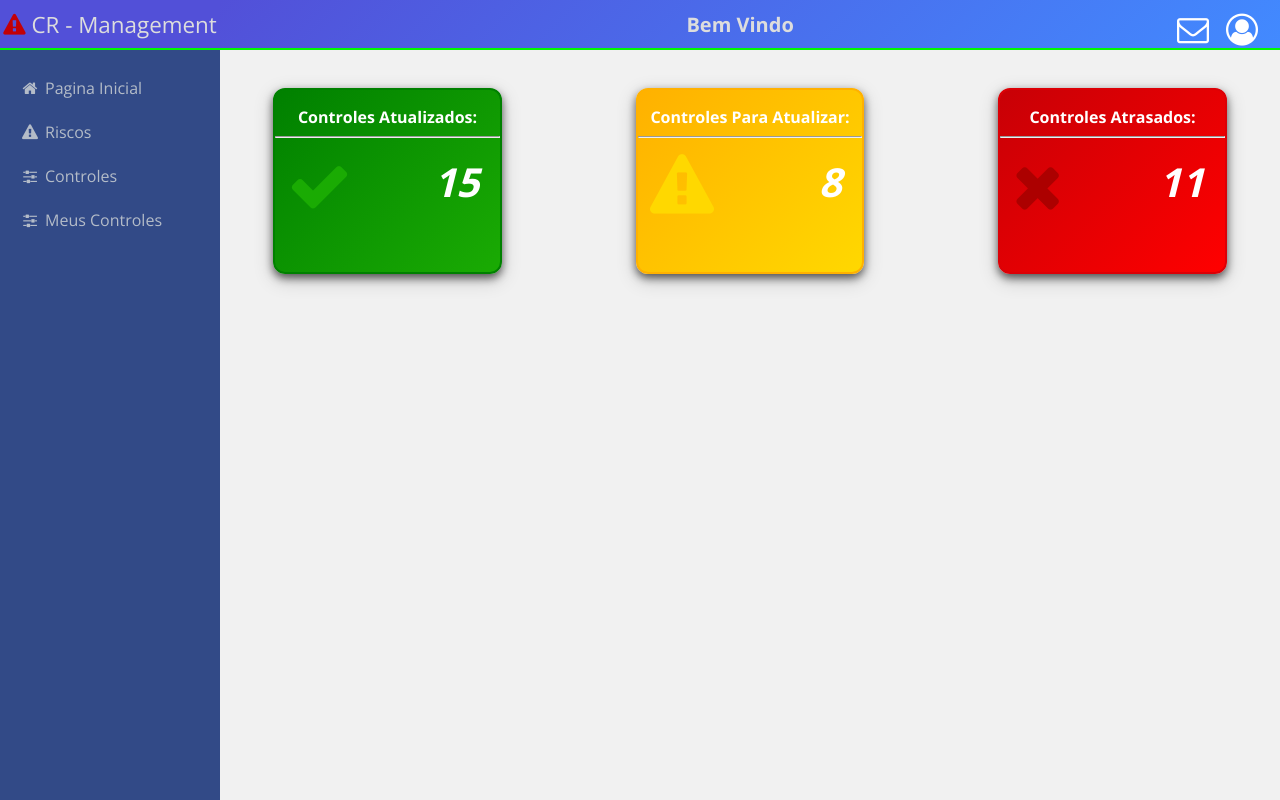
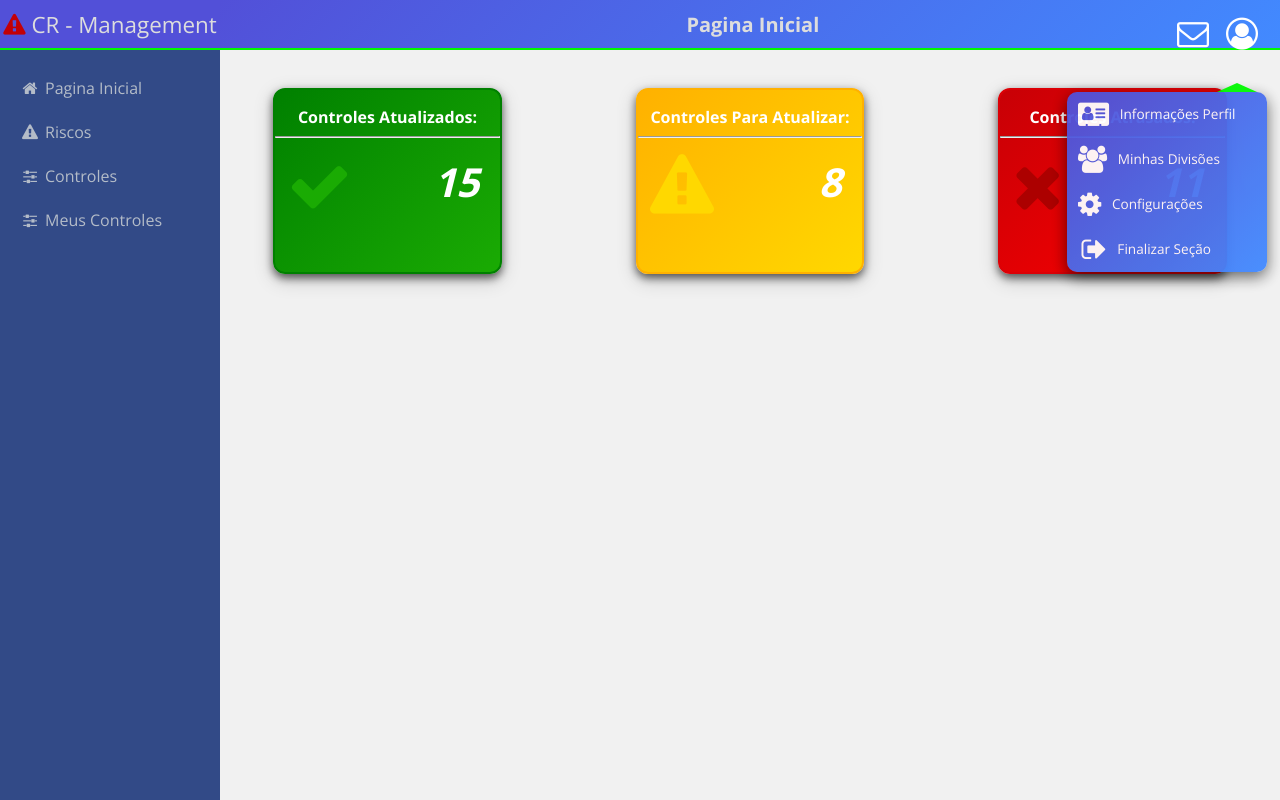
Before and after one commit to DaviLucas-dev/CR-Management, a React (Create React App) app: page / in a window 1280 px wide. Both pictures are taken after a click on the button 1241 px from the left and 29 px from the top of the page. Built offline with nearby package versions, Linux system fonts and the light colour scheme.

Commit message:
Menu do botão usuario

```diff
--- a/src/components/shared/template/Botoes.jsx
+++ b/src/components/shared/template/Botoes.jsx
@@ -12,7 +12,7 @@ transition: 0.2 ease-out;
     background: #1AAB03;
     transition: 0.2s ease-out;
     cursor: pointer;
-    boxShadow: 0 4px 8px 0 rgba(0, 0, 0, 0.2), 0 6px 20px 0 rgba(0, 0, 0, 0.19);
+    box-shadow: 0 4px 8px 0 rgba(0, 0, 0, 0.2), 0 6px 20px 0 rgba(0, 0, 0, 0.19);
 }
 
 `
@@ -198,3 +198,57 @@ transition: all .3s ease-in-out;
 }
 
 `
+
+export const BotaoMenuTopo = styled.div`
+color: white;
+background: transparent;
+width: 125%;
+margin-left: -12%;
+height: 45px;
+margin-top: -20px;
+border-top-left-radius: 10px;
+border-top-right-radius: 10px;
+display: flex;
+align-items: center;
+cursor: pointer;
+
+&:hover {
+    background: rgba(214,214,214, 0.5);
+
+}
+
+`
+
+export const BotaoMenuMeio = styled.div`
+color: white;
+background: transparent;
+width: 125%;
+margin-left: -12%;
+height: 45px;
+display: flex;
+align-items: center;
+cursor: pointer;
+
+&:hover {
+    background: rgba(214,214,214, 0.5);
+}
+
+`
+
+export const BotaoMenuBase = styled.div`
+color: white;
+background: transparent;
+width: 125%;
+margin-left: -12%;
+height: 45px;
+border-bottom-left-radius: 10px;
+border-bottom-right-radius: 10px;
+display: flex;
+align-items: center;
+cursor: pointer;
+
+&:hover {
+    background: rgba(255,0,0, 0.5);;
+}
+
+`
--- a/src/components/shared/template/Divs.jsx
+++ b/src/components/shared/template/Divs.jsx
@@ -14,51 +14,42 @@ width: 89px;
 height: 5%;
 cursor: default;
 margin-left: 70%;
-margin-top: -6%;
+margin-top: -73px;
 display: flex;
 
 @media (max-width: 1250px)
 {
     margin-left: 69%;
-    margin-top: -6.3%;
 }
 
 @media (max-width: 1190px)
 {
-
     margin-left: 68%;
-    margin-top: -6.4%;
 }
 
 @media (max-width: 1130px)
 {
-
     margin-left: 67%;
-    margin-top: -6.7%;
 }
 
 @media (max-width: 1080px)
 {
     margin-left: 66%;
-    margin-top: -7.1%;
 }
 
 @media (max-width: 1060px)
 {
     margin-left: 65%;
-    margin-top: -7.4%;
 }
 
 @media (max-width: 1020px)
 {
     margin-left: 64%;
-    margin-top: -7.6%;
 }
 
 @media (max-width: 1000px)
 {
     margin-left: 63%;
-    margin-top: -7.7%;
 }
 
 @media (max-width: 980px)
@@ -69,87 +60,100 @@ display: flex;
 @media (max-width: 950px)
 {
     margin-left: 61%;
-    margin-top: -7.9%;
 }
 
 @media (max-width: 920px)
 {
 
     margin-left: 60%;
-    margin-top: -8.4%;
 }
 
 @media (max-width: 890px)
 {
     margin-left: 59%;
-    margin-top: -8.7%;
 }
 
 @media (max-width: 860px)
 {
     margin-left: 58%;
-    margin-top: -8.9%;
 }
 
 @media (max-width: 830px)
 {
     margin-left: 57%;
-    margin-top: -9.3%;
 }
 
 @media (max-width: 800px)
 {
     margin-left: 82%;
-    margin-top: -9.6%;
-}
-
-@media (max-width: 760px)
-{
-    margin-top: -9.8%;
 }
 
 @media (max-width: 700px)
 {
 
     margin-left: 80%;
-    margin-top: -11.2%;
 }
 
 @media (max-width: 660px)
 {
     margin-left: 80%;
-    margin-top: -11.7%;
 }
 
 @media (max-width: 620px)
 {
     margin-left: 79%;
-    margin-top: -12.7%;
 }
 
 @media (max-width: 590px)
 {
     margin-left: 77%;
-    margin-top: -13%;
 }
 
 @media (max-width: 550px)
 {
     margin-left: 77%;
-    margin-top: -13.5%;
 }
 
 @media (max-width: 520px)
 {
     margin-left: 75%;
-    margin-top: -14.3%;
 }
 
 @media (max-width: 490px)
 {
     margin-left: 75%;
-    margin-top: -15.3%;
 }
 
+`
+
+export const DivOpcoesUsuario = styled.div`
+
+    margin: 0 auto;
+    background: linear-gradient(-45deg, #428AFF, #5250D8);
+    font-family: 'open sans';
+    font-size: 0.85em;
+    line-height: 1.6em;
+    border-radius: 10px;
+    opacity: 0.95;
+    width: 160px;
+    height: 140px;
+    color: #fff;
+    padding: 20px;
+    position: absolute;
+    margin-left: 62%;
+    box-shadow: 0 5px 15px rgba(0, 0, 0, 0.6);
+
+    :after{
+        content: "";
+        width: 0;
+        height: 0;
+        position: absolute;
+        background: linear-gradient(-45deg, #428AFF, #5250D8);
+        border-left: 20px solid transparent;
+        border-right: 20px solid transparent;
+        border-bottom: 9px solid #00F900;
+        top: -9px;
+        left: 75%;
+    }
 
 `
--- a/src/components/telas/PaginaControles/PgControles.jsx
+++ b/src/components/telas/PaginaControles/PgControles.jsx
@@ -1,6 +1,6 @@
 import React, { useState } from 'react';
-import { BotaoPerfilUsuario, BotaoNotifiUsuario } from '../../shared/template/Botoes';
-import { DivConteudo, DivUsersMenu } from '../../shared/template/Divs'
+import { BotaoMenuBase, BotaoMenuMeio, BotaoMenuTopo, BotaoPerfilUsuario, BotaoNotifiUsuario } from '../../shared/template/Botoes';
+import { DivConteudo, DivUsersMenu, DivOpcoesUsuario } from '../../shared/template/Divs'
 
 const PgControles = props => {
 
@@ -11,6 +11,7 @@ const PgControles = props => {
     }
 
     const [carregouItensIniciais, setCarregouItensIniciais] = useState(false)
+    const [mostraMenu, setmostraMenu] = useState(false)
 
     if(!carregouItensIniciais){
 
@@ -20,12 +21,42 @@ const PgControles = props => {
 
     }
 
+    function AbrirMenuDoUsuario() {
+
+        if(mostraMenu){
+            setmostraMenu(false)
+        } else{
+            setmostraMenu(true)
+        }
+
+    }
+
     return (
 
         <DivConteudo>
 
-            <DivUsersMenu> <BotaoNotifiUsuario><i class="fa fa-envelope-o fa-2x" aria-hidden="true"></i></BotaoNotifiUsuario><BotaoPerfilUsuario><i class="fa fa-user-circle-o fa-2x" aria-hidden="true" ></i></BotaoPerfilUsuario></DivUsersMenu>
+            <DivUsersMenu> <BotaoNotifiUsuario><i class="fa fa-envelope-o fa-2x" aria-hidden="true"></i></BotaoNotifiUsuario><BotaoPerfilUsuario onClick={() => AbrirMenuDoUsuario(true)}><i class="fa fa-user-circle-o fa-2x" aria-hidden="true" ></i></BotaoPerfilUsuario></DivUsersMenu>
+
+
             <h2>Aqui vai ficar todos os controles da divisao</h2>
+
+
+
+            {mostraMenu
+
+                ? <DivOpcoesUsuario style={{marginTop: "-93px"}}>
+
+                    <BotaoMenuTopo> &nbsp;&nbsp;&nbsp;<i class="fa fa-address-card fa-2x" aria-hidden="true"></i> &nbsp;&nbsp;&nbsp;Informações Perfil </BotaoMenuTopo>
+                    <BotaoMenuMeio> &nbsp;&nbsp;&nbsp;<i class="fa fa-users fa-2x" aria-hidden="true"></i> &nbsp;&nbsp;&nbsp;Minhas Divisões </BotaoMenuMeio>
+                    <BotaoMenuMeio> &nbsp;&nbsp;&nbsp;<i class="fa fa-cog fa-2x" aria-hidden="true"></i> &nbsp;&nbsp;&nbsp;Configurações </BotaoMenuMeio>
+                    <BotaoMenuBase> &nbsp;&nbsp;&nbsp;&nbsp;<i class="fa fa-sign-out fa-2x" aria-hidden="true"></i> &nbsp;&nbsp;&nbsp;Finalizar Seção </BotaoMenuBase>
+
+
+                </DivOpcoesUsuario>
+
+                : <div style={{background: "red"}}></div>
+
+            }
 
         </DivConteudo>
 
--- a/src/components/telas/PaginaInicial/PgInicial.jsx
+++ b/src/components/telas/PaginaInicial/PgInicial.jsx
@@ -1,6 +1,6 @@
 import React, { useState } from 'react';
-import { BotaoPerfilUsuario, BotaoNotifiUsuario, BotaoControlesAtualizados, BotaoControlesAtualizar, BotaoControlesAtrasados } from '../../shared/template/Botoes';
-import { DivConteudo, DivUsersMenu } from '../../shared/template/Divs'
+import { BotaoMenuBase, BotaoMenuMeio, BotaoMenuTopo, BotaoPerfilUsuario, BotaoNotifiUsuario, BotaoControlesAtualizados, BotaoControlesAtualizar, BotaoControlesAtrasados } from '../../shared/template/Botoes';
+import { DivConteudo, DivUsersMenu, DivOpcoesUsuario } from '../../shared/template/Divs'
 
 const PgInicial = (props) => {
 
@@ -11,6 +11,7 @@ const PgInicial = (props) => {
     }
 
     const [carregouItensIniciais, setCarregouItensIniciais] = useState(false)
+    const [mostraMenu, setmostraMenu] = useState(false)
 
     if(!carregouItensIniciais){
 
@@ -20,10 +21,20 @@ const PgInicial = (props) => {
 
     }
 
+    function AbrirMenuDoUsuario() {
+
+        if(mostraMenu){
+            setmostraMenu(false)
+        } else{
+            setmostraMenu(true)
+        }
+
+    }
+
     return (
         <DivConteudo>
 
-        <DivUsersMenu> <BotaoNotifiUsuario><i class="fa fa-envelope-o fa-2x" aria-hidden="true"></i></BotaoNotifiUsuario><BotaoPerfilUsuario><i class="fa fa-user-circle-o fa-2x" aria-hidden="true" ></i></BotaoPerfilUsuario></DivUsersMenu>
+        <DivUsersMenu> <BotaoNotifiUsuario><i class="fa fa-envelope-o fa-2x" aria-hidden="true"></i></BotaoNotifiUsuario><BotaoPerfilUsuario onClick={() => AbrirMenuDoUsuario(true)}><i class="fa fa-user-circle-o fa-2x" aria-hidden="true" ></i></BotaoPerfilUsuario></DivUsersMenu>
 
             <div id="CardsControles" style={{ width: "100%", height: "27%", backgroundColor:"", display: "flex"}}>
 
@@ -50,6 +61,22 @@ const PgInicial = (props) => {
 
             </div>
 
+            {mostraMenu
+
+                ? <DivOpcoesUsuario style={{marginTop: "-178px"}}>
+
+                    <BotaoMenuTopo> &nbsp;&nbsp;&nbsp;<i class="fa fa-address-card fa-2x" aria-hidden="true"></i> &nbsp;&nbsp;&nbsp;Informações Perfil </BotaoMenuTopo>
+                    <BotaoMenuMeio> &nbsp;&nbsp;&nbsp;<i class="fa fa-users fa-2x" aria-hidden="true"></i> &nbsp;&nbsp;&nbsp;Minhas Divisões </BotaoMenuMeio>
+                    <BotaoMenuMeio> &nbsp;&nbsp;&nbsp;<i class="fa fa-cog fa-2x" aria-hidden="true"></i> &nbsp;&nbsp;&nbsp;Configurações </BotaoMenuMeio>
+                    <BotaoMenuBase> &nbsp;&nbsp;&nbsp;&nbsp;<i class="fa fa-sign-out fa-2x" aria-hidden="true"></i> &nbsp;&nbsp;&nbsp;Finalizar Seção </BotaoMenuBase>
+
+
+                </DivOpcoesUsuario>
+
+                : <div style={{background: "red"}}></div>
+
+            }
+
         </DivConteudo>
     )
 }
--- a/src/components/telas/PaginaMeusControles/PgMeusControles.jsx
+++ b/src/components/telas/PaginaMeusControles/PgMeusControles.jsx
@@ -1,6 +1,6 @@
 import React, { useState } from 'react';
-import { BotaoPerfilUsuario, BotaoNotifiUsuario } from '../../shared/template/Botoes';
-import { DivConteudo, DivUsersMenu } from '../../shared/template/Divs'
+import { BotaoMenuBase, BotaoMenuMeio, BotaoMenuTopo, BotaoPerfilUsuario, BotaoNotifiUsuario } from '../../shared/template/Botoes';
+import { DivConteudo, DivUsersMenu, DivOpcoesUsuario } from '../../shared/template/Divs'
 
 const PgMeusControles = props => {
 
@@ -11,6 +11,7 @@ const PgMeusControles = props => {
     }
 
     const [carregouItensIniciais, setCarregouItensIniciais] = useState(false)
+    const [mostraMenu, setmostraMenu] = useState(false)
 
     if(!carregouItensIniciais){
 
@@ -20,12 +21,38 @@ const PgMeusControles = props => {
 
     }
 
+    function AbrirMenuDoUsuario() {
+
+        if(mostraMenu){
+            setmostraMenu(false)
+        } else{
+            setmostraMenu(true)
+        }
+
+    }
+
     return (
 
         <DivConteudo>
 
-            <DivUsersMenu> <BotaoNotifiUsuario><i class="fa fa-envelope-o fa-2x" aria-hidden="true"></i></BotaoNotifiUsuario><BotaoPerfilUsuario><i class="fa fa-user-circle-o fa-2x" aria-hidden="true" ></i></BotaoPerfilUsuario></DivUsersMenu>
+        <DivUsersMenu> <BotaoNotifiUsuario><i class="fa fa-envelope-o fa-2x" aria-hidden="true"></i></BotaoNotifiUsuario><BotaoPerfilUsuario onClick={() => AbrirMenuDoUsuario(true)}><i class="fa fa-user-circle-o fa-2x" aria-hidden="true" ></i></BotaoPerfilUsuario></DivUsersMenu>
             <h2>Aqui vai ficar todos os controles do usuario logado</h2>
+
+            {mostraMenu
+
+                ? <DivOpcoesUsuario style={{marginTop: "-93px"}}>
+
+                    <BotaoMenuTopo> &nbsp;&nbsp;&nbsp;<i class="fa fa-address-card fa-2x" aria-hidden="true"></i> &nbsp;&nbsp;&nbsp;Informações Perfil </BotaoMenuTopo>
+                    <BotaoMenuMeio> &nbsp;&nbsp;&nbsp;<i class="fa fa-users fa-2x" aria-hidden="true"></i> &nbsp;&nbsp;&nbsp;Minhas Divisões </BotaoMenuMeio>
+                    <BotaoMenuMeio> &nbsp;&nbsp;&nbsp;<i class="fa fa-cog fa-2x" aria-hidden="true"></i> &nbsp;&nbsp;&nbsp;Configurações </BotaoMenuMeio>
+                    <BotaoMenuBase> &nbsp;&nbsp;&nbsp;&nbsp;<i class="fa fa-sign-out fa-2x" aria-hidden="true"></i> &nbsp;&nbsp;&nbsp;Finalizar Seção </BotaoMenuBase>
+
+
+                </DivOpcoesUsuario>
+
+                : <div style={{background: "red"}}></div>
+
+            }
 
         </DivConteudo>
 
--- a/src/components/telas/PaginaRiscos/PgRiscos.jsx
+++ b/src/components/telas/PaginaRiscos/PgRiscos.jsx
@@ -6,8 +6,8 @@ import MuiAlert from '@material-ui/lab/Alert';
 import PopupVisualizarRisco from '../../shared/PopUps/Riscos/PopUpVisualizarRisco';
 import PopupEditarRisco from '../../shared/PopUps/Riscos/PopUpEditarRisco';
 import PopupDeletarRisco from '../../shared/PopUps/Riscos/PopUpDeletarRisco';
-import { BotaoPerfilUsuario, BotaoNotifiUsuario, BotaoNovoRisco, BotaoEditarRisco, BotaoVisualizarRisco, BotaoDeletarRisco, BotaoCriar, BotaoCancelar } from '../../shared/template/Botoes';
-import { DivConteudo, DivUsersMenu } from '../../shared/template/Divs'
+import { BotaoMenuBase, BotaoMenuMeio, BotaoMenuTopo, BotaoPerfilUsuario, BotaoNotifiUsuario, BotaoNovoRisco, BotaoEditarRisco, BotaoVisualizarRisco, BotaoDeletarRisco, BotaoCriar, BotaoCancelar } from '../../shared/template/Botoes';
+import { DivConteudo, DivUsersMenu, DivOpcoesUsuario } from '../../shared/template/Divs'
 import { columnsRiscos, rowsRiscos, testeLoad } from '../../scripts/PaginaRiscos/CarregaTabelaRiscos';
 import { columnsControlesRisco, rowsControlesRiscos } from '../../scripts/PaginaRiscos/CarregaTabelaControlesDoRisco';
 
@@ -72,6 +72,7 @@ const PgRiscos = props => {
 //-------------------------------------------- Consts de Controle ---------------------------------
 
     const [mostraTabelaControles, setMostraTabelaControles] = useState(false)
+    const [mostraMenu, setmostraMenu] = useState(false)
 
 //-------------------------------------------------------------------------------------------------
 
@@ -177,6 +178,16 @@ function abrirEditar() {
 
 }
 
+function AbrirMenuDoUsuario() {
+
+    if(mostraMenu){
+        setmostraMenu(false)
+    } else{
+        setmostraMenu(true)
+    }
+
+}
+
 function abrirDeletar() {
     try {
 
@@ -202,7 +213,7 @@ function abrirDeletar() {
 
         <DivConteudo>
 
-         <DivUsersMenu> <BotaoNotifiUsuario><i class="fa fa-envelope-o fa-2x" aria-hidden="true"></i></BotaoNotifiUsuario><BotaoPerfilUsuario><i class="fa fa-user-circle-o fa-2x" aria-hidden="true" ></i></BotaoPerfilUsuario></DivUsersMenu>
+         <DivUsersMenu> <BotaoNotifiUsuario><i class="fa fa-envelope-o fa-2x" aria-hidden="true"></i></BotaoNotifiUsuario><BotaoPerfilUsuario onClick={() => AbrirMenuDoUsuario(true)}><i class="fa fa-user-circle-o fa-2x" aria-hidden="true" ></i></BotaoPerfilUsuario></DivUsersMenu>
          <BotaoNovoRisco onClick={() => setOpenPopup(true)}  style={{boxShadow: "0 4px 8px 0 rgba(0, 0, 0, 0.2), 0 6px 20px 0 rgba(0, 0, 0, 0.19)"}}><i class="fa fa-plus" aria-hidden="true"></i> Novo Risco </BotaoNovoRisco>&nbsp;&nbsp;&nbsp;&nbsp;
          <BotaoEditarRisco onClick={() => abrirEditar()} style={{boxShadow: "0 4px 8px 0 rgba(0, 0, 0, 0.2), 0 6px 20px 0 rgba(0, 0, 0, 0.19)"}}><i class="fa fa-pencil" aria-hidden="true"></i> Editar Risco </BotaoEditarRisco>&nbsp;&nbsp;&nbsp;&nbsp;
          <BotaoDeletarRisco onClick={() => abrirDeletar()} style={{boxShadow: "0 4px 8px 0 rgba(0, 0, 0, 0.2), 0 6px 20px 0 rgba(0, 0, 0, 0.19)"}}><i class="fa fa-trash" aria-hidden="true"></i> Deletar Risco </BotaoDeletarRisco>&nbsp;&nbsp;&nbsp;&nbsp;
@@ -214,6 +225,26 @@ function abrirDeletar() {
             <div style={{ height: 450, width: "100%", boxShadow: "0 4px 8px 0 rgba(0, 0, 0, 0.2), 0 6px 20px 0 rgba(0, 0, 0, 0.19)", border: "2px solid #C7C7C7", borderRadius: "8px" }}>
                 <DataGrid rows={rowsRiscos} columns={columnsRiscos} pageSize={5} GridToolbarExport GridFilterForm components={{Toolbar: CustomToolbar,}} onRowSelected={(e) => itemSelecionado = e.data} onCellDoubleClick={() => abrirVisualizar()}/>
             </div>
+
+            {mostraMenu
+
+            ? <DivOpcoesUsuario style={{marginTop: "-570px"}}>
+
+                 <BotaoMenuTopo> &nbsp;&nbsp;&nbsp;<i class="fa fa-address-card fa-2x" aria-hidden="true"></i> &nbsp;&nbsp;&nbsp;Informações Perfil </BotaoMenuTopo>
+                 <BotaoMenuMeio> &nbsp;&nbsp;&nbsp;<i class="fa fa-users fa-2x" aria-hidden="true"></i> &nbsp;&nbsp;&nbsp;Minhas Divisões </BotaoMenuMeio>
+                 <BotaoMenuMeio> &nbsp;&nbsp;&nbsp;<i class="fa fa-cog fa-2x" aria-hidden="true"></i> &nbsp;&nbsp;&nbsp;Configurações </BotaoMenuMeio>
+                 <BotaoMenuBase> &nbsp;&nbsp;&nbsp;&nbsp;<i class="fa fa-sign-out fa-2x" aria-hidden="true"></i> &nbsp;&nbsp;&nbsp;Finalizar Seção </BotaoMenuBase>
+
+
+             </DivOpcoesUsuario>
+
+            : <div style={{background: "red"}}></div>
+
+            }
+
+
+
+
 
             <Popup
                 openPopup={openPopup}
```
